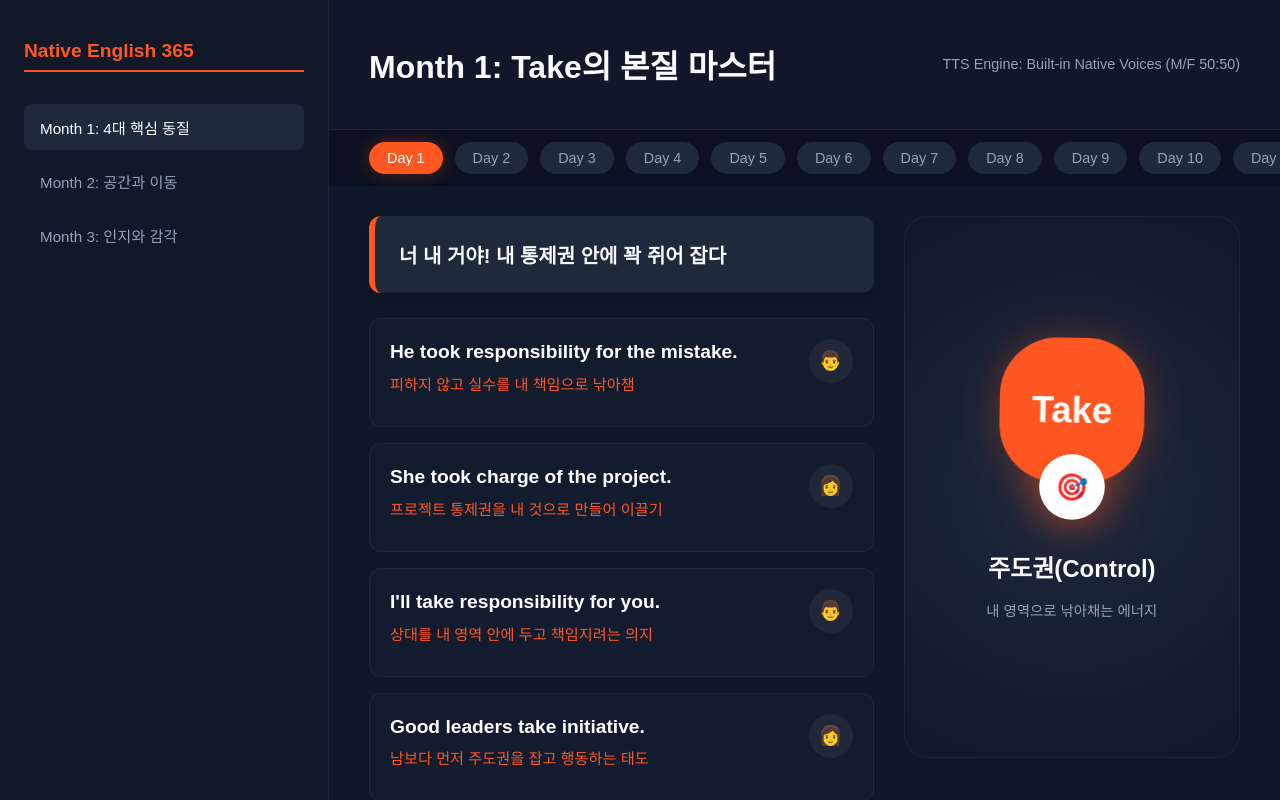
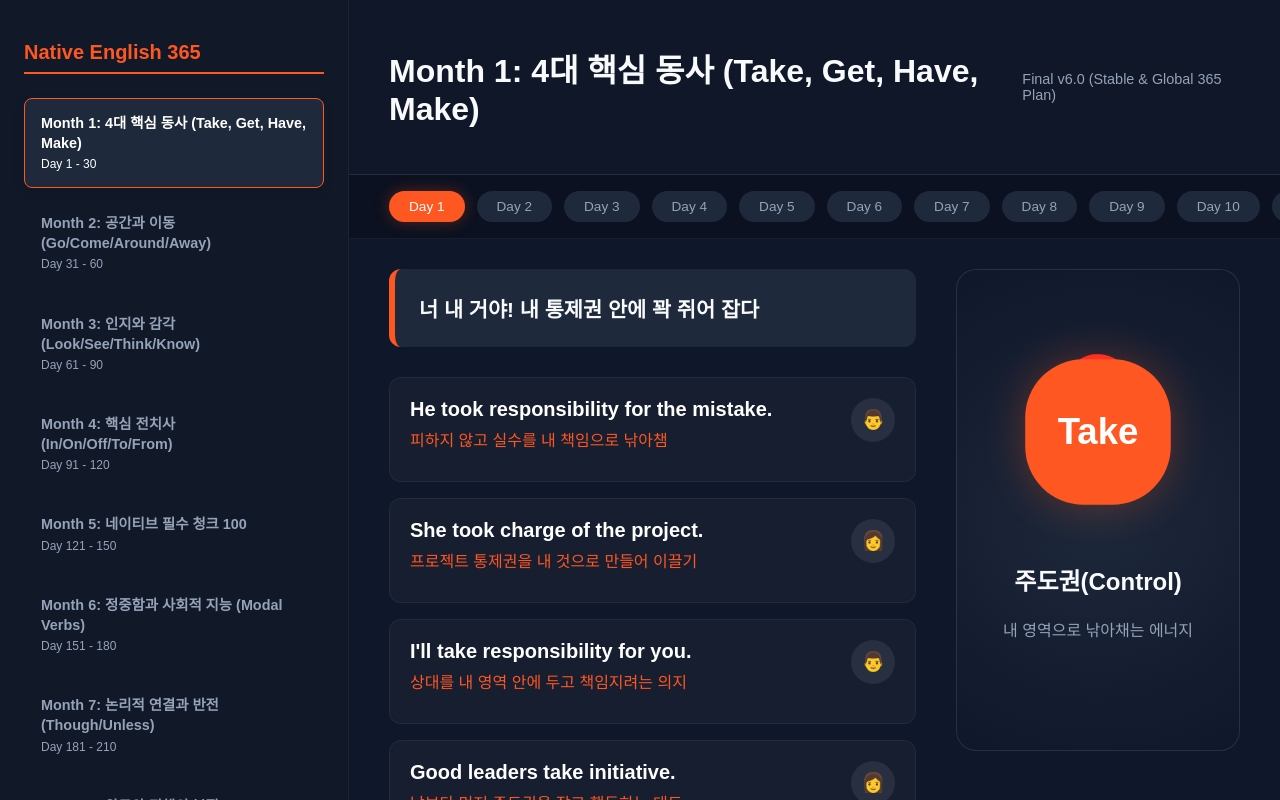
Before and after one commit to meandfree23/365-English-Master, a plain HTML site: page index.html in a window 1280 px wide. Drawn offline with Linux system fonts and the light colour scheme.

Commit message:
🏁 Final Stable Version v6.0: 365-Day Sidebar, Smooth Scroller, and Instant Month Switching Fixed

```diff
--- a/index.html
+++ b/index.html
@@ -3,7 +3,7 @@
 <head>
     <meta charset="UTF-8">
     <meta name="viewport" content="width=device-width, initial-scale=1.0">
-    <title>Native English 365 - All-in-One Dashboard v5.0</title>
+    <title>Native English 365 - All-in-One Dashboard v6.0</title>
     <style>
         :root {
             --primary: #FF5722;
@@ -26,37 +26,53 @@
             overflow: hidden;
         }
 
-        /* Sidebar */
+        /* Sidebar - Month Selection (Fixed to 12 Months) */
         .sidebar {
-            width: 280px;
+            width: 300px;
             background-color: #111827;
             padding: 24px;
             border-right: 1px solid rgba(255,255,255,0.05);
             display: flex;
             flex-direction: column;
+            overflow-y: auto;
         }
 
         .sidebar h2 {
-            font-size: 1.2rem;
-            margin-bottom: 2rem;
+            font-size: 1.25rem;
+            margin-bottom: 1.5rem;
             color: var(--primary);
             border-bottom: 2px solid var(--primary);
             padding-bottom: 0.5rem;
         }
 
+        .month-list {
+            list-style: none;
+            padding: 0;
+            margin: 0;
+        }
+
         .month-item {
-            padding: 12px 16px;
-            margin-bottom: 8px;
+            padding: 14px 16px;
+            margin-bottom: 10px;
             border-radius: 8px;
             cursor: pointer;
-            transition: all 0.3s;
+            transition: all 0.2s;
             color: var(--text-dim);
-            font-size: 0.95rem;
+            font-size: 0.9rem;
+            line-height: 1.4;
+            border: 1px solid transparent;
         }
 
-        .month-item:hover, .month-item.active {
+        .month-item:hover {
+            background: rgba(255,255,255,0.03);
+            color: white;
+        }
+
+        .month-item.active {
             background-color: var(--card-bg);
             color: white;
+            border-color: var(--primary);
+            box-shadow: 0 4px 12px rgba(0,0,0,0.1);
         }
 
         /* Main Container */
@@ -68,32 +84,36 @@
         }
 
         header {
-            padding: 20px 40px;
+            padding: 24px 40px;
             background: rgba(15, 23, 42, 0.8);
-            border-bottom: 1px solid rgba(255,255,255,0.05);
+            border-bottom: 1px solid rgba(255,255,255,0.1);
             display: flex;
             justify-content: space-between;
             align-items: center;
         }
 
+        /* Fixed Horizontal Day Scroller */
         .day-scroller {
-            padding: 12px 40px;
+            padding: 16px 40px;
             display: flex;
             gap: 12px;
-            overflow-x: auto;
+            overflow-x: scroll; /* Force scrolling */
             background: #0B1120;
-            scrollbar-width: thin;
+            white-space: nowrap;
+            -webkit-overflow-scrolling: touch;
+            border-bottom: 1px solid rgba(255,255,255,0.05);
         }
 
         .day-tab {
-            padding: 8px 18px;
+            display: inline-block;
+            padding: 8px 20px;
             background: #1E293B;
             border-radius: 20px;
             cursor: pointer;
-            white-space: nowrap;
             color: var(--text-dim);
-            font-size: 0.9rem;
+            font-size: 0.85rem;
             transition: all 0.3s;
+            flex-shrink: 0; /* Prevent squeezing */
         }
 
         .day-tab.active {
@@ -107,140 +127,81 @@
             flex: 1;
             padding: 30px 40px;
             display: flex;
-            gap: 30px;
+            gap: 40px;
             overflow-y: auto;
-            scrollbar-width: thin;
         }
 
-        .logic-panel { flex: 1.2; display: flex; flex-direction: column; }
-        .visual-panel { flex: 0.8; position: sticky; top: 0; }
+        .logic-panel { flex: 1.3; }
+        .visual-panel { flex: 0.7; position: sticky; top: 0; }
 
         .governing-box {
             background: #1E293B;
             padding: 24px;
             border-radius: 12px;
             border-left: 6px solid var(--primary);
-            margin-bottom: 25px;
-            font-size: 1.25rem;
+            margin-bottom: 30px;
+            font-size: 1.3rem;
             font-weight: 800;
-            box-shadow: 0 4px 20px rgba(0,0,0,0.2);
         }
 
-        /* Sentence List */
         .sentence-card {
-            background: rgba(255,255,255,0.02);
+            background: rgba(255,255,255,0.03);
             border: 1px solid rgba(255,255,255,0.05);
             padding: 20px;
             border-radius: 12px;
             margin-bottom: 16px;
-            transition: all 0.3s cubic-bezier(0.4, 0, 0.2, 1);
-            position: relative;
+            cursor: pointer;
+            transition: all 0.3s;
         }
 
         .sentence-card:hover {
-            background: rgba(255,255,255,0.06);
-            border-color: var(--primary);
+            background: rgba(255,255,255,0.08);
+            transform: scale(1.01);
         }
 
-        .sentence-header {
-            display: flex;
-            justify-content: space-between;
-            align-items: flex-start;
-        }
-
-        .sentence-main {
-            flex: 1;
-        }
-
-        .sentence-txt {
-            font-size: 1.2rem;
-            font-weight: 600;
-            color: white;
-            margin-bottom: 6px;
-            line-height: 1.4;
-        }
-
-        .sentence-nuance {
-            font-size: 0.95rem;
-            color: var(--primary);
-            margin-bottom: 12px;
-            font-weight: 500;
-        }
+        .sentence-txt { font-size: 1.25rem; font-weight: 700; color: white; margin-bottom: 6px; }
+        .sentence-nuance { font-size: 1rem; color: var(--primary); margin-bottom: 10px; font-weight: 500; }
 
         .play-btn {
             width: 44px;
             height: 44px;
-            background: rgba(255,255,255,0.05);
+            background: rgba(255,255,255,0.08);
             border-radius: 50%;
             display: flex;
             align-items: center;
             justify-content: center;
             cursor: pointer;
-            transition: all 0.2s;
-            margin-left: 15px;
+            float: right;
             font-size: 1.2rem;
-            color: var(--text-main);
+            transition: 0.2s;
         }
 
-        .play-btn:hover {
-            background: var(--primary);
-            transform: scale(1.1);
-        }
-
-        .play-btn:active { transform: scale(0.95); }
-
-        .play-btn.playing {
-            background: var(--secondary);
-            animation: pulse-glow 1s infinite;
-        }
+        .play-btn:hover { background: var(--primary); color: white; transform: scale(1.1); }
 
         .situation-box {
-            margin-top: 12px;
-            font-size: 0.85rem;
+            font-size: 0.9rem;
             color: var(--text-dim);
-            background: rgba(0,0,0,0.3);
+            background: rgba(0,0,0,0.4);
             padding: 12px;
             border-radius: 8px;
             display: none;
-            line-height: 1.5;
+            margin-top: 10px;
+            line-height: 1.6;
         }
 
-        .sentence-card.active .situation-box {
-            display: block;
-            animation: slideDown 0.3s ease;
-        }
+        .sentence-card.active .situation-box { display: block; animation: fadeIn 0.4s; }
 
-        @keyframes slideDown {
-            from { opacity: 0; transform: translateY(-10px); }
-            to { opacity: 1; transform: translateY(0); }
-        }
-
-        /* Essential Animations */
-        @keyframes pulse-glow {
-            0% { box-shadow: 0 0 0 0 rgba(33, 150, 243, 0.4); }
-            70% { box-shadow: 0 0 0 10px rgba(33, 150, 243, 0); }
-            100% { box-shadow: 0 0 0 0 rgba(33, 150, 243, 0); }
-        }
-
-        @keyframes take-grab {
-            0% { transform: translate(150px, -150px) scale(0.5); opacity: 0; }
-            45% { transform: translate(0, 0) scale(1.3); opacity: 1; }
-            60% { transform: translate(0, 0) scale(1.1); }
-            100% { transform: translate(0, 0) scale(1); box-shadow: 0 0 50px var(--primary); }
-        }
-
-        /* Visual Box */
+        /* Visual Box Animation */
         .visual-box {
             background: radial-gradient(circle at center, #1E293B 0%, #0F172A 100%);
-            border-radius: 24px;
+            border-radius: 20px;
             height: 480px;
-            padding: 30px;
             display: flex;
             flex-direction: column;
             align-items: center;
             justify-content: center;
             position: relative;
-            border: 1px solid rgba(255,255,255,0.05);
+            border: 1px solid rgba(255,255,255,0.1);
         }
 
         .essence-target {
@@ -253,69 +214,48 @@
             justify-content: center;
             color: white;
             font-size: 2.2rem;
-            font-weight: 800;
-            z-index: 2;
+            font-weight: 900;
+            animation: vibe 4s infinite linear;
             box-shadow: 0 0 40px var(--accent-glow);
-            animation: core-vib 3s infinite linear;
         }
 
-        .essence-object {
-            position: absolute;
-            width: 60px;
-            height: 60px;
-            background: white;
-            border-radius: 50%;
-            display: flex;
-            align-items: center;
-            justify-content: center;
-            font-size: 1.5rem;
-            z-index: 3;
-            animation: take-grab 3s infinite ease-in-out;
-        }
+        @keyframes vibe { 0%, 100% { transform: scale(1); } 50% { transform: scale(1.08); } }
 
-        @keyframes core-vib {
-            0%, 100% { transform: rotate(-3deg) scale(1); }
-            50% { transform: rotate(3deg) scale(1.05); }
-        }
+        @keyframes fadeIn { from { opacity: 0; transform: translateY(-5px); } to { opacity: 1; transform: translateY(0); } }
 
-        /* Responsive Scroll */
-        ::-webkit-scrollbar { width: 6px; height: 6px; }
-        ::-webkit-scrollbar-track { background: transparent; }
-        ::-webkit-scrollbar-thumb { background: rgba(255,255,255,0.1); border-radius: 10px; }
+        /* Scrollbar styles */
+        ::-webkit-scrollbar { width: 8px; height: 8px; }
+        ::-webkit-scrollbar-thumb { background: rgba(255,255,255,0.1); border-radius: 4px; }
         ::-webkit-scrollbar-thumb:hover { background: var(--primary); }
     </style>
 </head>
 <body>
     <div class="sidebar">
         <h2>Native English 365</h2>
-        <div id="month-list">
-            <div class="month-item active" onclick="selectMonth(1)">Month 1: 4대 핵심 동질</div>
-            <div class="month-item" onclick="selectMonth(2)">Month 2: 공간과 이동</div>
-            <div class="month-item" onclick="selectMonth(3)">Month 3: 인지와 감각</div>
-        </div>
+        <ul class="month-list" id="sidebar-months">
+            <!-- Dynamically populated 12 months -->
+        </ul>
     </div>
 
     <div class="main-container">
         <header>
-            <h1 id="month-title">Month 1: Take의 본질 마스터</h1>
-            <div style="font-size: 0.9rem; color: var(--text-dim);">TTS Engine: Built-in Native Voices (M/F 50:50)</div>
+            <h1 id="header-title">Month 1: 365 Mastery</h1>
+            <div style="font-size: 0.9rem; color: var(--text-dim);">Final v6.0 (Stable & Global 365 Plan)</div>
         </header>
-
         <div class="day-scroller" id="day-tabs"></div>
 
         <div class="content-area-wrapper">
             <div class="logic-panel">
-                <div class="governing-box" id="gov-box">데이터를 불러오는 중...</div>
+                <div class="governing-box" id="gov-box">날짜를 선택해 주세요.</div>
                 <div id="sentence-container"></div>
             </div>
-
             <div class="visual-panel">
                 <div class="visual-box">
-                    <div class="essence-object" id="v-obj">🎯</div>
+                    <div id="v-icon" style="position:absolute; top:80px; font-size:4rem;">🎯</div>
                     <div class="essence-target" id="v-core">Take</div>
-                    <div style="margin-top: 50px; text-align: center;">
-                        <h2 id="v-title" style="margin-bottom: 8px;">낚아채기</h2>
-                        <p id="v-desc" style="color: var(--text-dim); font-size: 0.9rem;">대상을 내 주도권 안의 영역으로 고정함</p>
+                    <div style="margin-top: 40px; text-align: center;">
+                        <h2 id="v-title">낚아채기</h2>
+                        <p id="v-desc" style="color: var(--text-dim);">내 통제권 안으로 대상을 가져옴</p>
                     </div>
                 </div>
             </div>
@@ -323,6 +263,21 @@
     </div>
 
     <script>
+        const monthThemes = [
+            "Month 1: 4대 핵심 동사 (Take, Get, Have, Make)",
+            "Month 2: 공간과 이동 (Go/Come/Around/Away)",
+            "Month 3: 인지와 감각 (Look/See/Think/Know)",
+            "Month 4: 핵심 전치사 (In/On/Off/To/From)",
+            "Month 5: 네이티브 필수 청크 100",
+            "Month 6: 정중함과 사회적 지능 (Modal Verbs)",
+            "Month 7: 논리적 연결과 반전 (Though/Unless)",
+            "Month 8: 완료와 진행의 본질 (Perfect/Continuous)",
+            "Month 9: 정보 확장 기술 (Relative Pronouns)",
+            "Month 10: 강조와 감정의 뉘앙스 (Emphasis)",
+            "Month 11: 고급 문장 구조 (Participle Phrases)",
+            "Month 12: 실전 통합 및 졸업 (Final Mastery)"
+        ];
+
         const dayData = {
             1: {
                 governing: "너 내 거야! 내 통제권 안에 꽉 쥐어 잡다",
@@ -339,27 +294,18 @@
                     { txt: "You can take the lead.", n: "이끄는 역할을 네가 차지하라는 양보", s: "동료에게 앞장서 볼 기회를 줄 때", g: "F" }
                 ],
                 v: "🎯", vT: "주도권(Control)", vD: "내 영역으로 낚아채는 에너지"
-            },
-            2: {
-                governing: "위험을 내 것으로 감수하는 결단",
-                sentences: [
-                    { txt: "Sometimes you should just take a risk.", n: "위험을 내 것으로 만들어 부딪힘", s: "결정을 앞두고 망설이는 친구에게 조언할 때", g: "F" },
-                    { txt: "We take chances.", n: "수동적 기다림 대신 기회를 능동적으로 잡아춤", s: "새로운 도전을 시작하며 자신 있게 말할 때", g: "M" },
-                    { txt: "I'll take the risk.", n: "결과가 어떻든 전적으로 내가 책임지고 감수함", s: "모두 반대하는 프로젝트를 강행할 때", g: "F" },
-                    { txt: "He took a risk.", n: "위험을 자신의 선택으로 마주함", s: "직장을 그만두고 꿈을 향해 나아갔다고 할 때", g: "M" },
-                    { txt: "Don't take too big of a risk.", n: "지나친 위험을 통제하려는 것을 경계함", s: "무리한 투자를 하려는 사람을 말릴 때", g: "F" },
-                    { txt: "You need to take a risk to succeed.", n: "성공을 위해 위험 감수 과정이 필수적임", s: "안주하려는 후배에게 동기를 부여할 때", g: "M" },
-                    { txt: "Let's take a chance on this.", n: "이 기회를 한 번 우리 것으로 잡아보자", s: "여행 중 낯설고 흥미로운 장소를 발견했을 때", g: "F" },
-                    { txt: "I don't think we should take that risk.", n: "위험을 굳이 우리 통제권에 넣지 않겠다는 거절", s: "신중하게 제안을 거절할 때", g: "M" },
-                    { txt: "Are you trying to take too big of a chance?", n: "감당 힘든 무모한 위험을 지적함", s: "위험한 결정을 내리려는 지인을 걱정할 때", g: "F" },
-                    { txt: "Taking this risk is too dangerous.", n: "통제 불가능할 정도의 위험을 경계함", s: "폭풍우에 등산을 강행하려는 일행을 말릴 때", g: "M" }
-                ],
-                v: "🔥", vT: "리스크(Risk)", vD: "위험을 통제하려는 의지"
             }
         };
 
         const synth = window.speechSynthesis;
         let voices = [];
+        let currentMonth = 1;
+
+        function init() {
+            populateSidebar();
+            selectMonth(1);
+            loadVoices();
+        }
 
         function loadVoices() {
             voices = synth.getVoices();
@@ -373,46 +319,66 @@
             const utter = new SpeechSynthesisUtterance(text);
             utter.lang = 'en-US';
             utter.rate = 0.9;
-
-            // Gender Voice Logic
-            const targetGender = gender === 'M' ? 'male' : 'female';
-            const selectedVoice = voices.find(v => v.lang.startsWith('en') && v.name.toLowerCase().includes(targetGender));
-            if (selectedVoice) utter.voice = selectedVoice;
-
+            const target = gender === 'M' ? 'male' : 'female';
+            const voice = voices.find(v => v.lang.startsWith('en') && v.name.toLowerCase().includes(target));
+            if (voice) utter.voice = voice;
             synth.speak(utter);
             return utter;
         }
 
-        function selectMonth(m) {
-            document.querySelectorAll('.month-item').forEach(i => i.classList.remove('active'));
-            event.target.classList.add('active');
-            generateTabs(m);
-            loadDay((m-1)*30 + 1);
+        function populateSidebar() {
+            const sidebar = document.getElementById('sidebar-months');
+            sidebar.innerHTML = '';
+            monthThemes.forEach((title, idx) => {
+                const li = document.createElement('li');
+                li.className = 'month-item' + (idx + 1 === currentMonth ? ' active' : '');
+                li.innerHTML = `<strong>${title}</strong><br><span style="font-size:0.75rem;">Day ${(idx*30)+1} - ${(idx+1)*30}</span>`;
+                li.onclick = () => selectMonth(idx + 1);
+                sidebar.appendChild(li);
+            });
         }
 
-        function generateTabs(m) {
+        function selectMonth(m) {
+            currentMonth = m;
+            document.querySelectorAll('.month-item').forEach((item, idx) => {
+                item.classList.toggle('active', idx + 1 === m);
+            });
+            document.getElementById('header-title').innerText = monthThemes[m-1];
+            generateDayTabs(m);
+            loadDay((m - 1) * 30 + 1);
+        }
+
+        function generateDayTabs(m) {
             const container = document.getElementById('day-tabs');
             container.innerHTML = '';
-            for(let i=1; i<=30; i++) {
-                let d = (m-1)*30 + i;
+            const start = (m - 1) * 30 + 1;
+            const end = (m * 30);
+            for (let i = start; i <= (m === 12 ? 365 : end); i++) {
                 const tab = document.createElement('div');
-                tab.className = 'day-tab' + (d===1?' active':'');
-                tab.innerText = `Day ${d}`;
+                tab.className = 'day-tab' + (i === start ? ' active' : '');
+                tab.innerText = `Day ${i}`;
                 tab.onclick = () => {
-                    document.querySelectorAll('.day-tab').forEach(t=>t.classList.remove('active'));
+                    document.querySelectorAll('.day-tab').forEach(t => t.classList.remove('active'));
                     tab.classList.add('active');
-                    loadDay(d);
+                    loadDay(i);
                 };
                 container.appendChild(tab);
             }
+            container.scrollLeft = 0; // Reset scroll
         }
 
         function loadDay(d) {
-            const data = dayData[d] || { governing: "Day " + d + " 데이터 준비 중...", sentences: [], v: "⏳", vT: "Loading", vD: "..." };
+            const data = dayData[d] || {
+                governing: `Day ${d} 코스 준비 중`,
+                sentences: [{txt: "Coming Soon...", n: "데이터를 준비 중인 구간입니다.", s: "365일 전체 로드맵은 사이드바에서 확인 가능합니다.", g: "M"}],
+                v: "⏳", vT: "로드맵 진행 중", vD: "원어민 본질 코스가 구축되고 있습니다."
+            };
+
             document.getElementById('gov-box').innerText = data.governing;
+            document.getElementById('v-icon').innerText = data.v;
+            document.getElementById('v-core').innerText = d <= 30 ? "Take" : (d <= 60 ? "Get" : "Essence");
             document.getElementById('v-title').innerText = data.vT;
             document.getElementById('v-desc').innerText = data.vD;
-            document.getElementById('v-obj').innerText = data.v;
 
             const list = document.getElementById('sentence-container');
             list.innerHTML = '';
@@ -420,37 +386,27 @@
                 const card = document.createElement('div');
                 card.className = 'sentence-card';
                 card.innerHTML = `
-                    <div class="sentence-header">
-                        <div class="sentence-main">
-                            <div class="sentence-txt">${s.txt}</div>
-                            <div class="sentence-nuance">${s.n}</div>
-                        </div>
-                        <div class="play-btn" id="play-${idx}">${s.g === 'M' ? '👨' : '👩'}</div>
-                    </div>
+                    <div class="play-btn">${s.g === 'M' ? '👨' : '👩'}</div>
+                    <div class="sentence-txt">${s.txt}</div>
+                    <div class="sentence-nuance">${s.n}</div>
                     <div class="situation-box">💡 상황: ${s.s}</div>
                 `;
-
                 card.onclick = (e) => {
                     if (e.target.classList.contains('play-btn')) return;
                     card.classList.toggle('active');
                 };
-
-                const btn = card.querySelector('.play-btn');
-                btn.onclick = (e) => {
+                card.querySelector('.play-btn').onclick = (e) => {
                     e.stopPropagation();
+                    const btn = e.target;
                     const utter = speak(s.txt, s.g);
-                    btn.classList.add('playing');
-                    utter.onend = () => btn.classList.remove('playing');
+                    btn.style.background = 'var(--secondary)';
+                    utter.onend = () => btn.style.background = 'rgba(255,255,255,0.08)';
                 };
-
                 list.appendChild(card);
             });
         }
 
-        // Init
-        loadVoices();
-        generateTabs(1);
-        loadDay(1);
+        init();
     </script>
 </body>
 </html>
```
